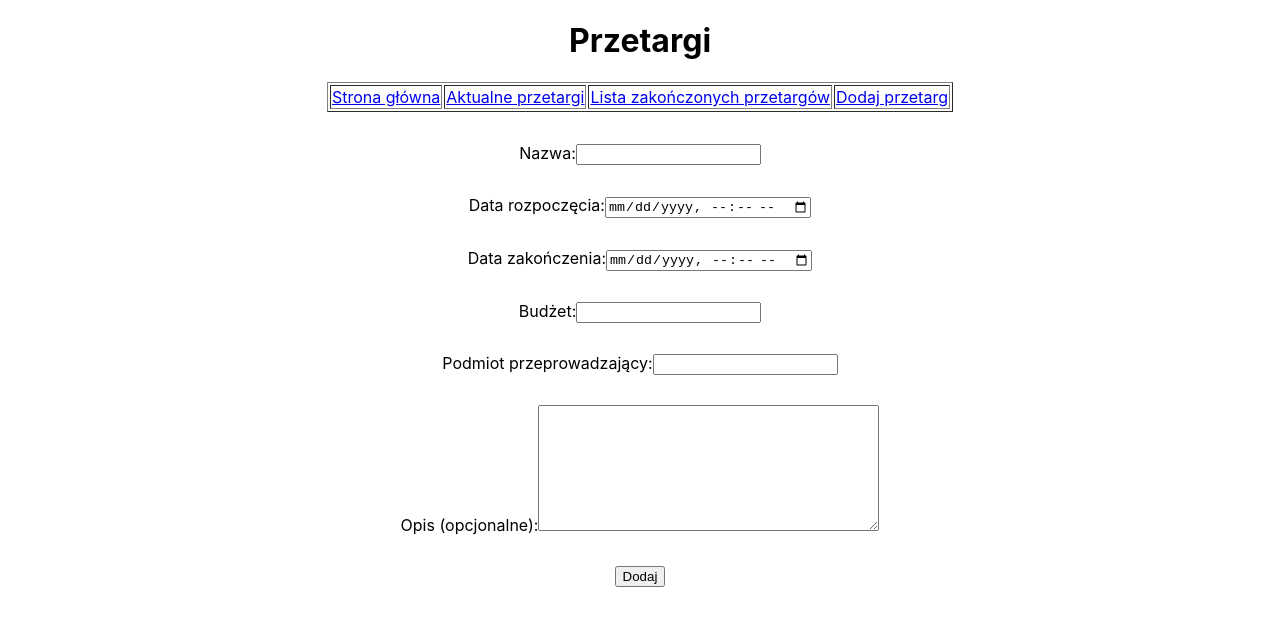
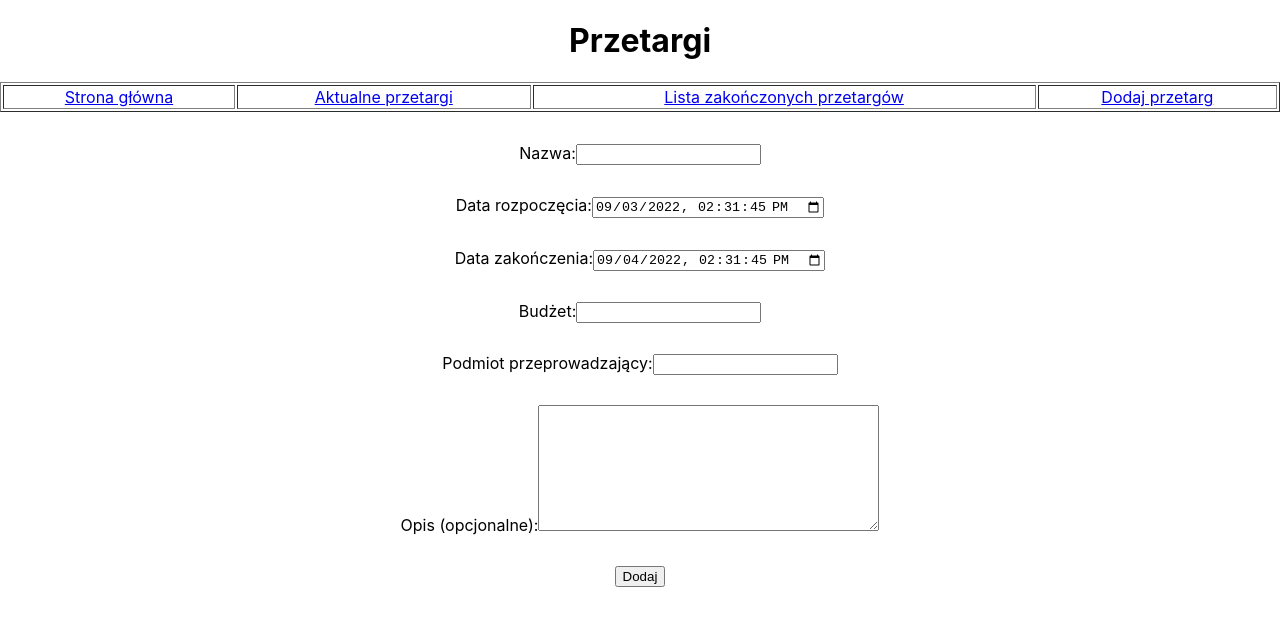
Before and after one commit to bkstud/offers-frontend, a React (Create React App) app: page /przetargi/dodaj in a window 1280 px wide. Shown: the top 626 px of the page. Built offline with nearby package versions, Linux system fonts and the light colour scheme.

Commit message:
adds default dates for tender

```diff
--- a/src/App.css
+++ b/src/App.css
@@ -57,4 +57,5 @@
 
 .header-menu-table {
   margin: 1px auto;
+  width: 100%;
 }
--- a/src/components/TenderForm.jsx
+++ b/src/components/TenderForm.jsx
@@ -1,4 +1,6 @@
-import { useState } from 'react';
+import {useState} from 'react';
+import {DateTime} from 'luxon';
+import {postTender} from '../rest_api/RestApi'
 
 export default function TenderForm() {
     const [message, setMessage] = useState("")
@@ -11,8 +13,13 @@ export default function TenderForm() {
     const sendForm = (event) => {
         console.log('submit', values);
         setMessage("<span>&times;</span>This is an alert box.")
+        postTender(values)
         event.preventDefault();
     }
+    var dateToday = DateTime.local()
+    var dateTomorrow = DateTime.local().plus({days: 1})
+    dateToday = dateToday.toISO().slice(0, -10)
+    dateTomorrow = dateTomorrow.toISO().slice(0, -10)
 
     return (
         <div>
@@ -23,11 +30,11 @@ export default function TenderForm() {
             </label>
 
             <label htmlFor="begin">Data rozpoczęcia:
-            <input type="datetime-local" id="begin" name="begin" required />
+            <input type="datetime-local" id="begin" name="begin" defaultValue={dateToday}  required />
             </label>
 
             <label htmlFor="end">Data zakończenia:
-            <input type="datetime-local" id="end" name="end" required />
+            <input type="datetime-local" id="end" name="end" defaultValue={dateTomorrow} required />
             </label>
 
 
```
